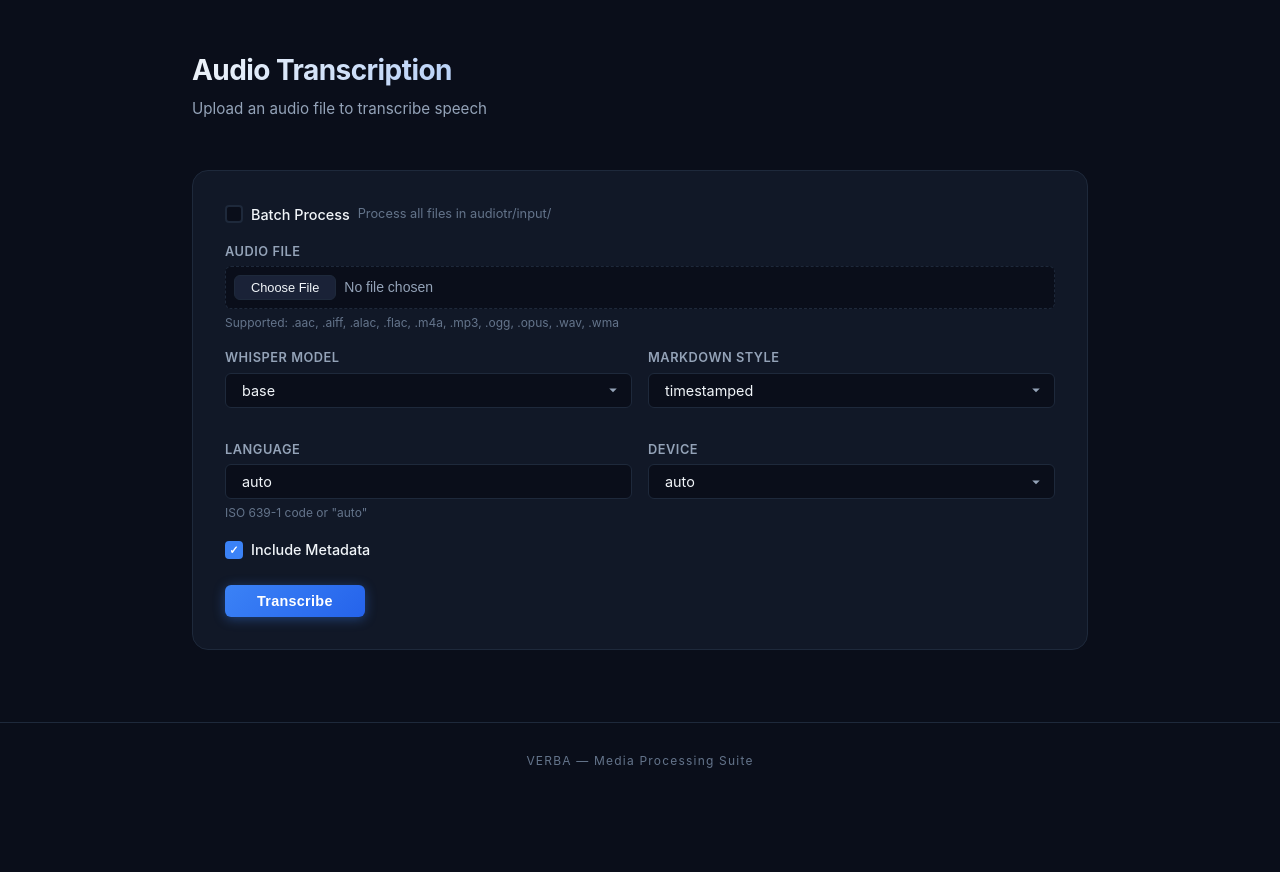
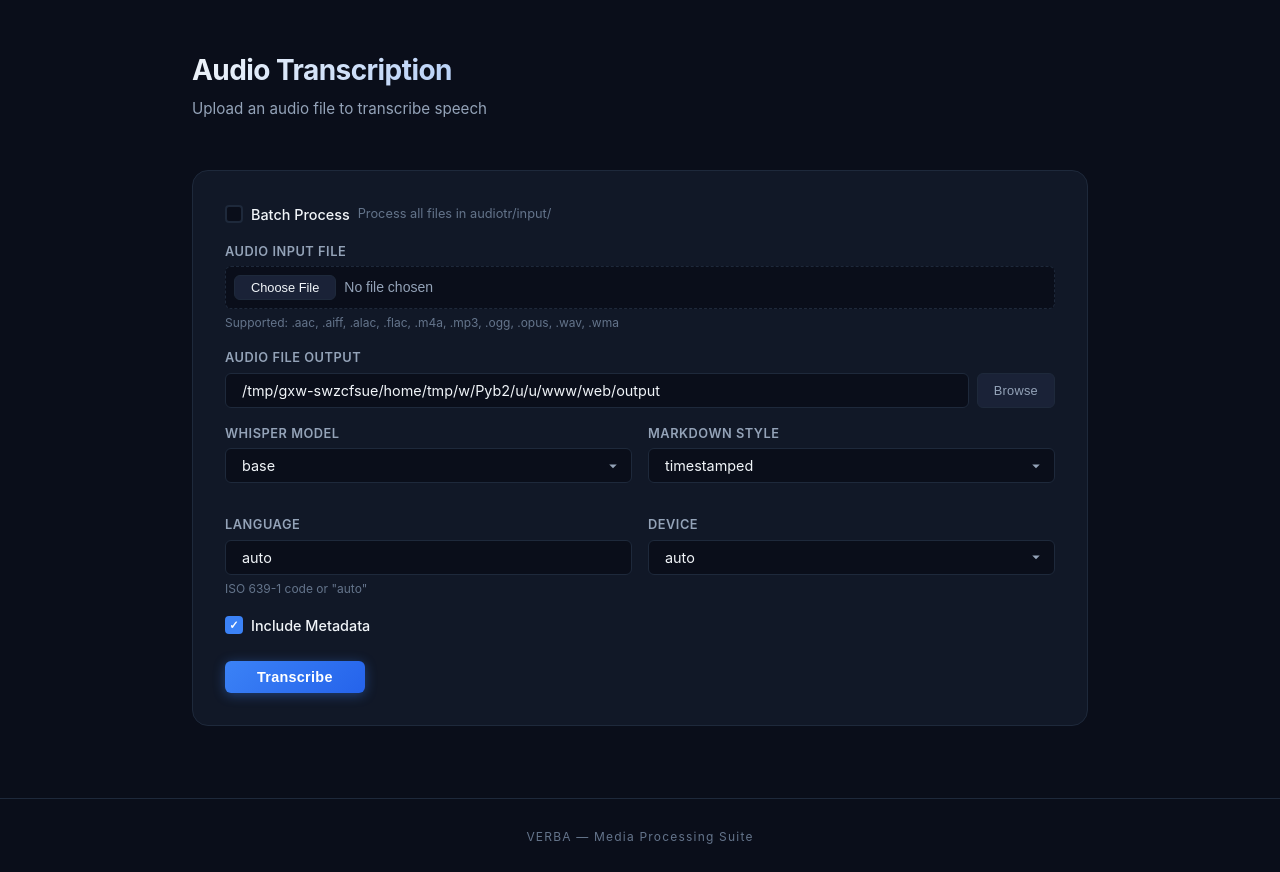
Before and after one commit to GunnyMarc/verba, a FastAPI app: page /audiotr in a window 1280 px wide. Shown: the part 71-943 px from the top of the page. Before the commit the page ends 839 px from the top, so only its background shows below. Run offline with FastAPI, Linux system fonts and the light colour scheme; some libraries are stand-ins or nearby versions.

Commit message:
Updated audiotr

```diff
--- a/web/routes/audiotr_routes.py
+++ b/web/routes/audiotr_routes.py
@@ -1,5 +1,6 @@
 import asyncio
 import uuid
+from html import escape
 from pathlib import Path
 
 from fastapi import APIRouter, Request, UploadFile, File, Form
@@ -28,6 +29,32 @@ async def audiotr_form(request: Request):
     })
 
 
+@router.get("/browse")
+async def browse_directories(request: Request, path: str = "", target: str = ""):
+    templates = request.app.state.templates
+
+    browse_path = Path(path) if path else Path.home()
+    if not browse_path.is_dir():
+        browse_path = browse_path.parent if browse_path.parent.is_dir() else Path.home()
+
+    dirs = []
+    try:
+        for entry in sorted(browse_path.iterdir()):
+            if entry.is_dir():
+                dirs.append(entry.name)
+    except PermissionError:
+        pass
+
+    return templates.TemplateResponse("partials/browse.html", {
+        "request": request,
+        "current_path": str(browse_path),
+        "parent_path": str(browse_path.parent),
+        "dirs": dirs,
+        "target": target,
+        "browse_url": "/audiotr/browse",
+    })
+
+
 @router.post("/upload")
 async def audiotr_upload(
     request: Request,
@@ -38,13 +65,15 @@ async def audiotr_upload(
     device: str = Form(""),
     include_metadata: str = Form(""),
     batch_process: str = Form(""),
+    output_dir: str = Form(""),
 ):
     templates = request.app.state.templates
     settings = request.app.state.settings
     job_manager = request.app.state.job_manager
     executor = request.app.state.executor
     upload_dir = request.app.state.upload_dir
-    output_dir = Path(settings.audio_output_dir)
+    resolved_output = Path(output_dir) if output_dir else Path(settings.audio_output_dir)
+    resolved_output.mkdir(parents=True, exist_ok=True)
 
     job_settings = {
         "whisper_model": model or settings.whisper_model,
@@ -67,11 +96,10 @@ async def audiotr_upload(
                 "error": "No audio files found in audiotr/input/ directory.",
             })
         job = job_manager.create_job("audiotr", f"Batch ({len(file_paths)} files)", job_settings)
-        executor.submit(AudiotrAdapter.run_batch, job, file_paths, str(output_dir), job_settings)
-        return templates.TemplateResponse("partials/progress.html", {
+        executor.submit(AudiotrAdapter.run_batch, job, file_paths, str(resolved_output), job_settings)
+        return templates.TemplateResponse("partials/audiotr_progress.html", {
             "request": request,
             "job_id": job.id,
-            "tool": "audiotr",
         })
 
     # Single file mode
@@ -94,12 +122,11 @@ async def audiotr_upload(
     save_path.write_bytes(content)
 
     job = job_manager.create_job("audiotr", file.filename, job_settings)
-    executor.submit(AudiotrAdapter.run, job, str(save_path), str(output_dir), job_settings)
+    executor.submit(AudiotrAdapter.run, job, str(save_path), str(resolved_output), job_settings)
 
-    return templates.TemplateResponse("partials/progress.html", {
+    return templates.TemplateResponse("partials/audiotr_progress.html", {
         "request": request,
         "job_id": job.id,
-        "tool": "audiotr",
     })
 
 
@@ -109,6 +136,7 @@ async def audiotr_stream(request: Request, job_id: str):
     templates = request.app.state.templates
 
     async def event_generator():
+        last_message = ""
         while True:
             if await request.is_disconnected():
                 break
@@ -124,7 +152,19 @@ async def audiotr_stream(request: Request, job_id: str):
             )
             yield {"event": "progress", "data": progress_html}
 
+            # Send verbose log entry when message changes
+            if job.progress_message and job.progress_message != last_message:
+                last_message = job.progress_message
+                safe_msg = escape(job.progress_message)
+                log_html = f'<div class="log-line">[{job.progress}%] {safe_msg}</div>'
+                yield {"event": "log", "data": log_html}
+
             if job.status in (JobStatus.COMPLETED, JobStatus.FAILED):
+                if job.status == JobStatus.COMPLETED:
+                    yield {"event": "log", "data": '<div class="log-line log-line--done">Transcription complete.</div>'}
+                else:
+                    safe_err = escape(job.error or "Unknown error")
+                    yield {"event": "log", "data": f'<div class="log-line log-line--error">Error: {safe_err}</div>'}
                 yield {"event": "complete", "data": ""}
                 break
 
--- a/web/templates/audiotr.html
+++ b/web/templates/audiotr.html
@@ -23,12 +23,27 @@
             </label>
         </div>
 
+        <div id="form-error" class="alert alert--error" style="display:none"></div>
+
         <div id="file-input-group" class="form-row">
-            <label class="form-label" for="file">Audio File</label>
+            <label class="form-label" for="file">Audio Input File</label>
             <input type="file" id="file" name="file"
                    accept=".mp3,.wav,.flac,.m4a,.ogg,.aac,.wma,.opus,.aiff,.alac"
                    class="file-input">
             <span class="form-hint">Supported: {{ supported_formats }}</span>
+        </div>
+
+        <div class="form-row">
+            <label class="form-label" for="output_dir">Audio File Output</label>
+            <div class="input-with-browse">
+                <input type="text" id="output_dir" name="output_dir"
+                       value="{{ settings.audio_output_dir }}"
+                       class="form-input">
+                <button type="button" class="btn btn--browse"
+                        onclick="document.getElementById('browse-modal').style.display='flex'; htmx.ajax('GET', '/audiotr/browse?path=' + encodeURIComponent(document.getElementById('output_dir').value) + '&target=output_dir', '#browse-modal-content')">
+                    Browse
+                </button>
+            </div>
         </div>
 
         <div class="form-grid">
@@ -86,5 +101,56 @@
     </form>
 </div>
 
-<div id="result-area"></div>
+<div id="progress-section" style="display:none">
+    <h2 class="section-title">Transcription Progress</h2>
+    <div id="result-area"></div>
+</div>
+
+<div id="browse-modal" class="browse-modal" style="display:none">
+    <div class="browse-modal-dialog" id="browse-modal-content"></div>
+</div>
+
+<script>
+document.body.addEventListener('htmx:confirm', function(evt) {
+    var form = evt.target.closest('form');
+    if (!form || !form.matches('[hx-post="/audiotr/upload"]')) return;
+
+    var errorDiv = document.getElementById('form-error');
+    var fileGroup = document.getElementById('file-input-group');
+    var batchCheckbox = form.querySelector('input[name="batch_process"]');
+    var isBatch = batchCheckbox && batchCheckbox.checked;
+
+    // Single mode: check file input
+    if (!isBatch && fileGroup.style.display !== 'none') {
+        var fileInput = document.getElementById('file');
+        if (!fileInput.value) {
+            errorDiv.textContent = 'Please select an audio input file.';
+            errorDiv.style.display = 'block';
+            evt.preventDefault();
+            return;
+        }
+    }
+
+    // Check output dir
+    var outputDir = document.getElementById('output_dir');
+    if (!outputDir.value.trim()) {
+        errorDiv.textContent = 'Please select an audio file output location.';
+        errorDiv.style.display = 'block';
+        evt.preventDefault();
+        return;
+    }
+
+    errorDiv.style.display = 'none';
+    document.getElementById('progress-section').style.display = 'block';
+    document.getElementById('progress-section').scrollIntoView({behavior: 'smooth'});
+});
+
+// Auto-hide error when user interacts with the fields
+document.getElementById('file').addEventListener('change', function() {
+    document.getElementById('form-error').style.display = 'none';
+});
+document.getElementById('output_dir').addEventListener('input', function() {
+    document.getElementById('form-error').style.display = 'none';
+});
+</script>
 {% endblock %}
```
Also changed, not shown: web/static/style.css (+35 -0 lines), web/templates/partials/audiotr_progress.html (added, +43 -0 lines).
